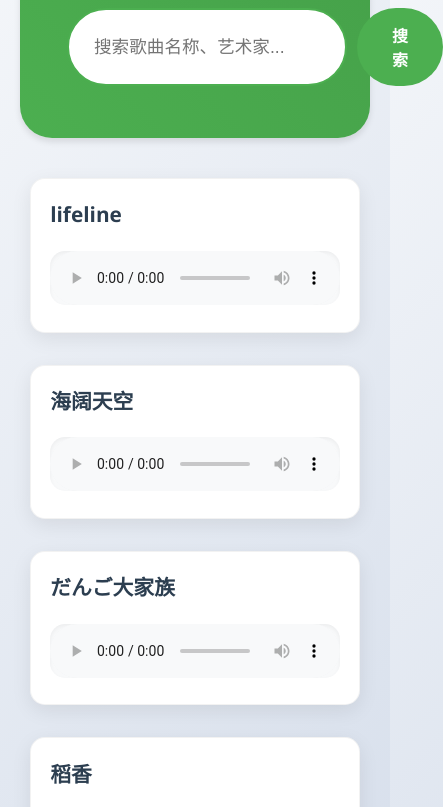
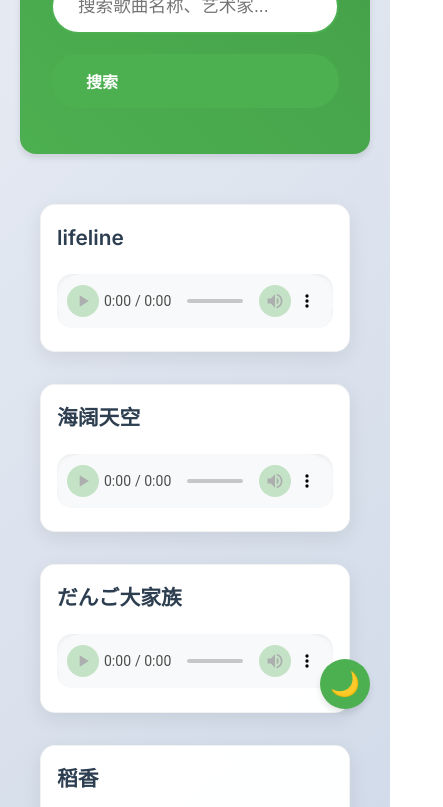
Before and after one commit to qiyu666/qiyu666.music.github.io, a plain HTML site: page index.html in a window 390 px wide. Shown: the part 115-922 px from the top of the page, 443 px wide, since content can reach past the window. Drawn offline with Linux system fonts and the light colour scheme.

Commit message:
Update index.html

```diff
--- a/index.html
+++ b/index.html
@@ -4,12 +4,13 @@
     <meta charset="UTF-8">
     <meta name="viewport" content="width=device-width, initial-scale=1.0">
     <title>音乐殿堂</title>
+    <link href="https://fonts.googleapis.com/css2?family=Inter:wght@400;600&family=Poppins:wght@600&display=swap" rel="stylesheet">
     <style>
         /* 全局样式 */
         :root {
             --primary-color: #4CAF50; /* 主色调 */
             --secondary-color: #45a049; /* 次色调 */
-            --bg-gradient: linear-gradient(135deg, #f5f7fa 0%, #c3cfe2 100%); /* 背景渐变 */
+            --bg-gradient: linear-gradient(-45deg, #f5f7fa, #c3cfe2, #f5f7fa, #c3cfe2); /* 背景渐变 */
             --text-dark: #333; /* 深色文字 */
             --text-light: #fff; /* 浅色文字 */
             --shadow: 0 4px 6px rgba(0, 0, 0, 0.1); /* 阴影 */
@@ -23,12 +24,20 @@
         }
 
         body {
-            font-family: 'Segoe UI', system-ui, sans-serif;
+            font-family: 'Inter', system-ui, sans-serif;
             line-height: 1.6;
             background: var(--bg-gradient);
+            background-size: 400% 400%;
+            animation: gradientBG 15s ease infinite;
             min-height: 100vh;
             color: var(--text-dark);
             padding: 20px;
+        }
+
+        @keyframes gradientBG {
+            0% { background-position: 0% 50%; }
+            50% { background-position: 100% 50%; }
+            100% { background-position: 0% 50%; }
         }
 
         header {
@@ -84,6 +93,10 @@
             box-shadow: 0 5px 15px rgba(0, 0, 0, 0.2);
         }
 
+        .search-btn:active {
+            transform: scale(0.95);
+        }
+
         .music-list {
             display: grid;
             gap: 2rem;
@@ -99,13 +112,14 @@
             padding: 1.8rem;
             border-radius: var(--border-radius);
             box-shadow: 0 6px 20px rgba(0, 0, 0, 0.08);
-            transition: transform 0.3s cubic-bezier(0.4, 0, 0.2, 1);
+            transition: transform 0.3s cubic-bezier(0.4, 0, 0.2, 1), box-shadow 0.3s ease, background-color 0.3s ease;
             border: 1px solid rgba(0, 0, 0, 0.05);
         }
 
         .music-item:hover {
             transform: translateY(-8px);
             box-shadow: 0 12px 25px rgba(0, 0, 0, 0.12);
+            background-color: rgba(255, 255, 255, 0.9);
         }
 
         .music-item h3 {
@@ -130,12 +144,38 @@
             background: #f8f9fa;
         }
 
+        audio::-webkit-media-controls-play-button,
+        audio::-webkit-media-controls-mute-button {
+            background-color: var(--primary-color);
+            border-radius: 50%;
+        }
+
+        audio::-webkit-media-controls-current-time-display,
+        audio::-webkit-media-controls-time-remaining-display {
+            color: var(--text-dark);
+        }
+
         footer {
             text-align: center;
             margin-top: 60px;
             padding: 30px;
             color: #666;
             font-size: 0.9rem;
+        }
+
+        .social-links {
+            margin-top: 10px;
+        }
+
+        .social-link {
+            color: var(--text-dark);
+            margin: 0 10px;
+            font-size: 1.2rem;
+            transition: color 0.3s ease;
+        }
+
+        .social-link:hover {
+            color: var(--primary-color);
         }
 
         .highlight {
@@ -165,15 +205,64 @@
             to { opacity: 1; transform: translateY(0); }
         }
 
+        .theme-toggle {
+            position: fixed;
+            bottom: 20px;
+            right: 20px;
+            background: var(--primary-color);
+            color: var(--text-light);
+            border: none;
+            border-radius: 50%;
+            width: 50px;
+            height: 50px;
+            cursor: pointer;
+            font-size: 1.5rem;
+            display: flex;
+            align-items: center;
+            justify-content: center;
+            box-shadow: var(--shadow);
+            transition: all 0.3s ease;
+        }
+
+        .theme-toggle:hover {
+            transform: scale(1.1);
+        }
+
+        body.dark-mode {
+            background: #1a1a1a;
+            color: #f5f5f5;
+        }
+
+        .dark-mode .music-item {
+            background: #2c3e50;
+            color: #f5f5f5;
+        }
+
+        .dark-mode header {
+            background: linear-gradient(45deg, #2c3e50, #34495e);
+        }
+
         @media (max-width: 768px) {
-            .music-list {
-                grid-template-columns: 1fr;
-                padding: 10px;
+            header {
+                padding: 1rem;
+                border-radius: 0 0 1rem 1rem;
+            }
+
+            .search-box {
+                flex-direction: column;
+            }
+
+            .search-input, .search-btn {
+                width: 100%;
+                margin-bottom: 10px;
             }
 
             .music-item {
-                padding: 1.2rem;
-                border-radius: 15px;
+                padding: 1rem;
+            }
+
+            h1 {
+                font-size: 1.5rem;
             }
         }
     </style>
@@ -269,7 +358,14 @@
 
     <footer>
         <p>© 2025 音乐殿堂 - 发现属于你的声音</p>
+        <div class="social-links">
+            <a href="#" class="social-link">📘</a>
+            <a href="#" class="social-link">🐦</a>
+            <a href="#" class="social-link">📸</a>
+        </div>
     </footer>
+
+    <button id="theme-toggle" class="theme-toggle">🌙</button>
 
     <script>
         // JavaScript 功能
@@ -278,6 +374,7 @@
             const searchBtn = document.getElementById('search-btn');
             const musicItems = document.querySelectorAll('.music-item');
             const btnText = searchBtn.querySelector('.btn-text');
+            const themeToggle = document.getElementById('theme-toggle');
 
             // 防抖函数
             const debounce = (fn, delay = 300) => {
@@ -327,15 +424,38 @@
             searchInput.addEventListener('input', performSearch);
             searchBtn.addEventListener('click', performSearch);
 
-            // 初始化动画
-            musicItems.forEach((item, index) => {
+            // 加载动画
+            searchBtn.addEventListener('click', () => {
+                btnText.textContent = '搜索中...';
+                searchBtn.disabled = true;
+                searchBtn.innerHTML = `<div class="loader"></div>`;
+                setTimeout(() => {
+                    btnText.textContent = '搜索';
+                    searchBtn.disabled = false;
+                    searchBtn.innerHTML = `<span class="btn-text">搜索</span>`;
+                }, 2000); // 模拟搜索时间
+            });
+
+            // 夜间模式切换
+            themeToggle.addEventListener('click', () => {
+                document.body.classList.toggle('dark-mode');
+                themeToggle.textContent = document.body.classList.contains('dark-mode') ? '☀️' : '🌙';
+            });
+
+            // 滚动动画
+            const observer = new IntersectionObserver((entries) => {
+                entries.forEach(entry => {
+                    if (entry.isIntersecting) {
+                        entry.target.style.opacity = 1;
+                        entry.target.style.transform = 'translateY(0)';
+                    }
+                });
+            }, { threshold: 0.1 });
+
+            document.querySelectorAll('.music-item').forEach(item => {
                 item.style.opacity = 0;
                 item.style.transform = 'translateY(20px)';
-                setTimeout(() => {
-                    item.style.transition = 'opacity 0.6s ease, transform 0.6s ease';
-                    item.style.opacity = 1;
-                    item.style.transform = 'translateY(0)';
-                }, index * 100);
+                observer.observe(item);
             });
         });
     </script>
```
